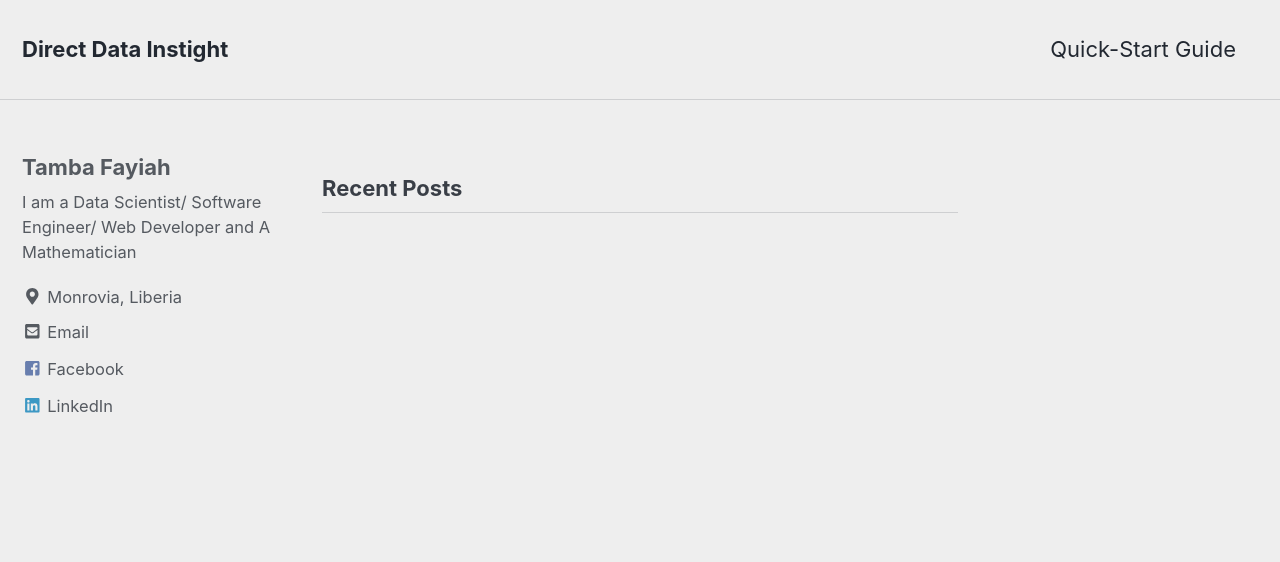
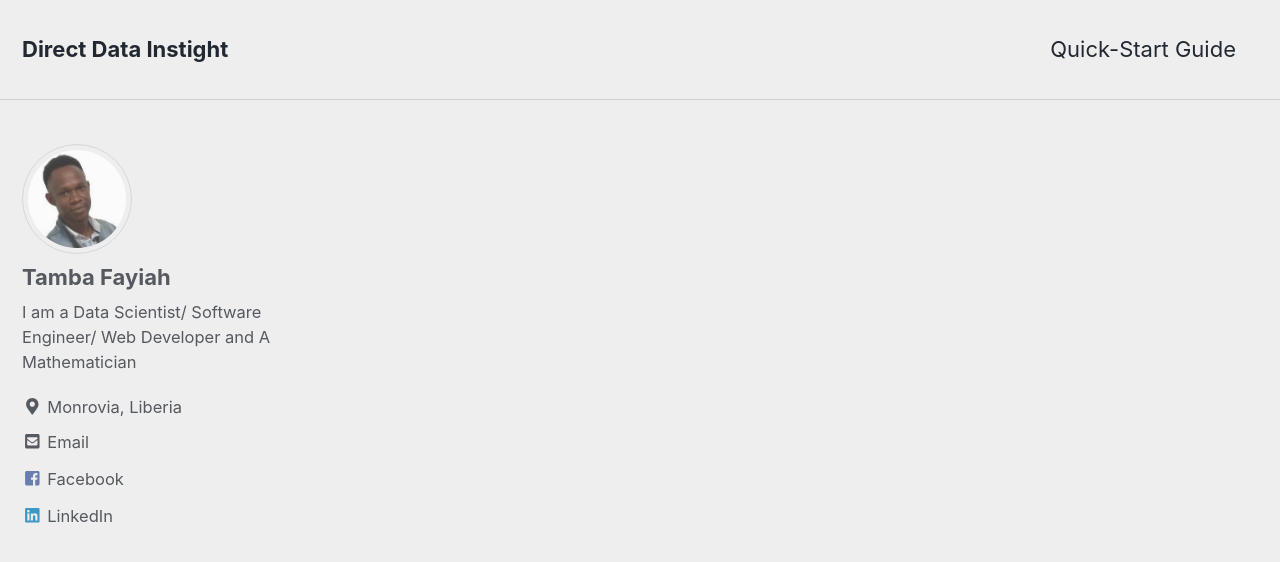
Before and after one commit to tfayiah/tfayiah.github.io, a Jekyll site: the page built from index.html, in a window 1280 px wide and 900 px high. Shown: the top 562 px of the window. Built offline with Jekyll 4.4.1, drawn with Linux system fonts in a browser that asks for light colours; nearby versions of some CDN libraries; the list of posts is cut into pages by our own code.

Commit message:
Add Existing File

```diff
--- a/_config.yml
+++ b/_config.yml
@@ -101,7 +101,7 @@ analytics:
 # Site Author
 author:
   name             : "Tamba Fayiah"
-  avatar           : # path of avatar image, e.g. "/assets/images/bio-photo.jpg"
+  avatar           : "images/fayiah.jpg" # path of avatar image, e.g. "/assets/images/bio-photo.jpg"
   bio              : "I am  a Data Scientist/ Software Engineer/ Web Developer and A Mathematician"
   location         : "Monrovia, Liberia"
   email            : "fayiah.tamba@yahoo.com"
--- a/index.html
+++ b/index.html
@@ -1,4 +1,6 @@
 ---
 layout: home
 author_profile: true
+header:
+	"images/banner.jpg"
 ---
```
Also changed, not shown: images/banner.jpg (added), images/fayiah.jpg (added), 1 other file.
